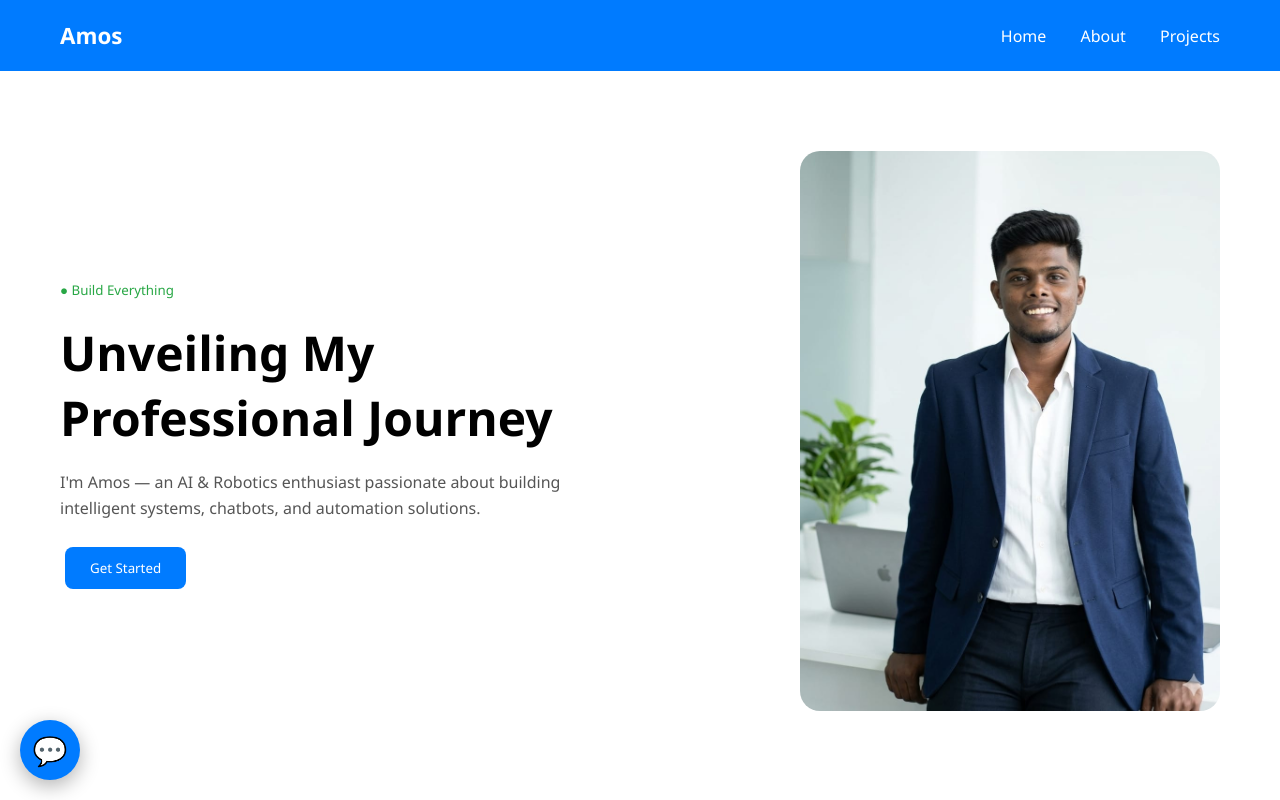
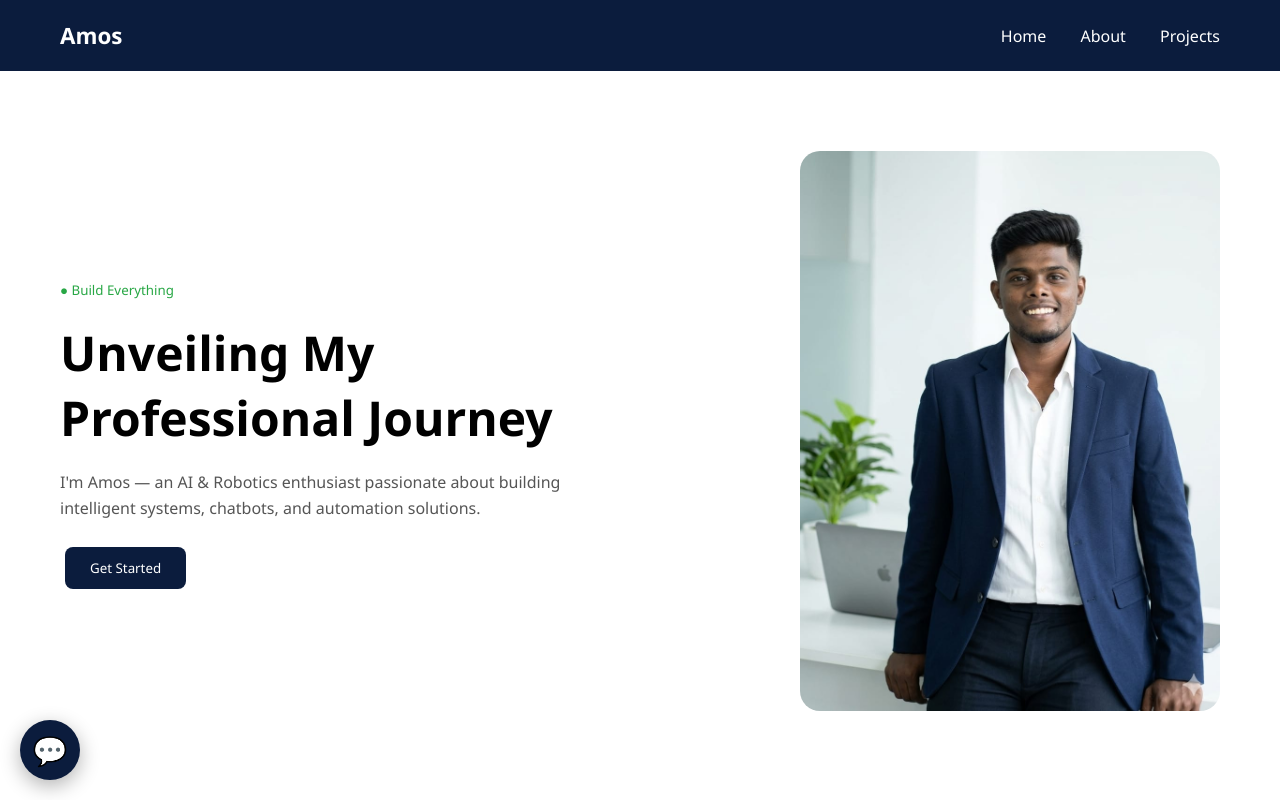
Before and after one commit to amosmelvin/Amos_flask-_portfolio, a Flask app: page / in a window 1280 px wide. Run offline with Flask 3, Linux system fonts and the light colour scheme.

Commit message:
change this code

```diff
--- a/templates/home.html
+++ b/templates/home.html
@@ -16,7 +16,7 @@
 /* BODY */
 body {
   background: #ffffff;
-  color: #000;
+  color: black;
 }
 
 /* NAVBAR */
@@ -25,7 +25,7 @@ nav {
   justify-content: space-between;
   padding: 20px 60px;
   align-items: center;
-  background: #007bff;
+  background: #0b1c3d; /* NAVY BLUE */
 }
 
 .logo {
@@ -42,7 +42,7 @@ nav {
 }
 
 .nav-links a:hover {
-  color: #cce5ff;
+  color: #9fb3ff; /* soft navy hover */
 }
 
 /* HERO */
@@ -74,7 +74,7 @@ nav {
 }
 
 .hero-text button {
-  background: #007bff;
+  background: #0b1c3d; /* navy button */
   border: none;
   padding: 12px 25px;
   border-radius: 8px;
@@ -82,7 +82,6 @@ nav {
   cursor: pointer;
 }
 
-/* IMAGE */
 .hero-img img {
   width: 420px;
   border-radius: 20px;
@@ -95,7 +94,7 @@ nav {
   left: 20px;
   width: 60px;
   height: 60px;
-  background: #007bff;
+  background: #0b1c3d;
   color: white;
   font-size: 28px;
   display: flex;
@@ -124,7 +123,7 @@ nav {
 
 /* HEADER */
 #header {
-  background: #007bff;
+  background: #0b1c3d;
   color: white;
   padding: 12px;
   font-weight: 600;
@@ -158,7 +157,7 @@ nav {
 }
 
 .user {
-  background: #007bff;
+  background: #0b1c3d;
   color: white;
   align-self: flex-end;
 }
@@ -185,7 +184,7 @@ input {
 }
 
 button {
-  background: #007bff;
+  background: #0b1c3d;
   color: white;
   border: none;
   padding: 10px 14px;
@@ -195,7 +194,7 @@ button {
 }
 
 button:hover {
-  background: #0056b3;
+  background: #08142b;
 }
 
 .typing-indicator {
@@ -230,7 +229,7 @@ button:hover {
   </div>
 
   <div class="hero-img">
-    <img src="{{ url_for('static', filename='images/001.jpeg') }}" alt="Amos">
+    <img src="static/images/001.jpeg" alt="Amos">
   </div>
 </section>
 
@@ -257,13 +256,13 @@ button:hover {
 </div>
 
 <script>
+/* SAME JS — NOT CHANGED */
 const msgDiv = document.getElementById('messages');
 const input = document.getElementById('user-input');
 const voiceBtn = document.getElementById('voice-toggle');
 
 let isVoiceEnabled = true;
 
-/* TOGGLE CHAT */
 function toggleChat() {
   const chat = document.getElementById('chat-window');
   const icon = document.getElementById('chat-icon');
@@ -277,14 +276,12 @@ function toggleChat() {
   }
 }
 
-/* VOICE TOGGLE */
 function toggleVoice() {
   isVoiceEnabled = !isVoiceEnabled;
   voiceBtn.textContent = isVoiceEnabled ? "🔊" : "🔇";
   if (!isVoiceEnabled) window.speechSynthesis.cancel();
 }
 
-/* BOT RESPONSE */
 async function processBotResponse(text) {
   const botDiv = document.createElement('div');
   botDiv.className = 'bubble bot';
@@ -302,7 +299,6 @@ async function processBotResponse(text) {
   }
 }
 
-/* SEND MESSAGE */
 async function send() {
   const text = input.value.trim();
   if (!text) return;
```
